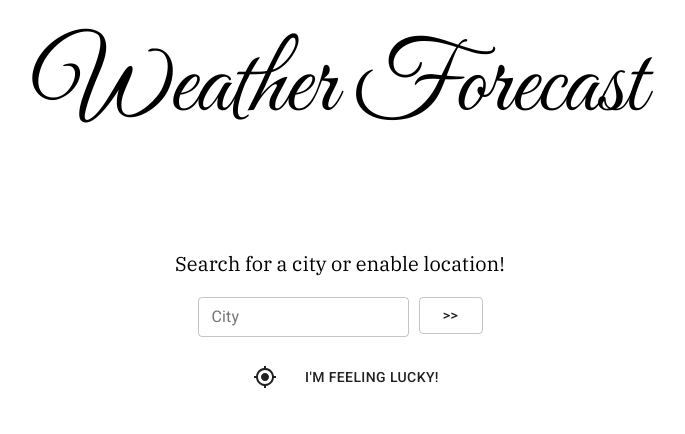
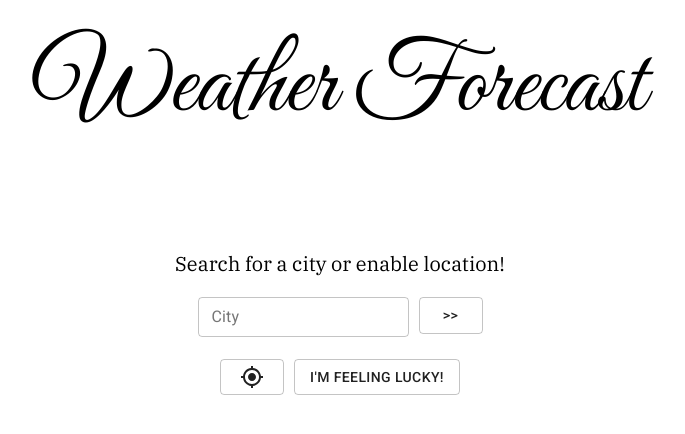
Before and after one commit to Ronak06/WeatherForecast, a React (Create React App) app: page / in a window 1280 px wide. Shown: the top 434 px of the page, without its empty margins (300-985 px from the left). Built offline with nearby package versions, Linux system fonts and the light colour scheme.

Commit message:
added full functionality to Im feeling lucky button

```diff
--- a/src/App.js
+++ b/src/App.js
@@ -99,8 +99,9 @@ class App extends React.Component {
   };
 
   imFeelingLucky = () => {
-    let coords = randomCoordinates({ fixed: 2 });
-    console.log(coords);
+    let coords = randomCoordinates({ fixed: 2 }).split(",");
+
+    this.getLocationName(coords[0] + "%2C%20" + coords[1]);
 
     axios({
       url: `https://cors-anywhere.herokuapp.com/https://api.darksky.net/forecast/${process.env.REACT_APP_DARK_API_KEY}/${coords}`,
@@ -139,10 +140,18 @@ class App extends React.Component {
                 >>
               </Button>
             </form>
-            <Button onClick={this.useGeolocation} style={{ marginTop: "25px" }}>
+            <Button
+              onClick={this.useGeolocation}
+              variant="outlined"
+              style={{ marginTop: "25px", marginRight: "10px" }}
+            >
               <MyLocationIcon />
             </Button>
-            <Button onClick={this.imFeelingLucky} style={{ marginTop: "25px" }}>
+            <Button
+              onClick={this.imFeelingLucky}
+              variant="outlined"
+              style={{ marginTop: "25px" }}
+            >
               I'm feeling lucky!
             </Button>
             <br />
@@ -176,10 +185,18 @@ class App extends React.Component {
                 >>
               </Button>
             </form>
-            <Button onClick={this.useGeolocation} style={{ marginTop: "25px" }}>
+            <Button
+              onClick={this.useGeolocation}
+              variant="outlined"
+              style={{ marginTop: "25px", marginRight: "10px" }}
+            >
               <MyLocationIcon />
             </Button>
-            <Button onClick={this.imFeelingLucky} style={{ marginTop: "25px" }}>
+            <Button
+              onClick={this.imFeelingLucky}
+              variant="outlined"
+              style={{ marginTop: "25px" }}
+            >
               I'm feeling lucky!
             </Button>
           </div>
--- a/src/components/Forecast.js
+++ b/src/components/Forecast.js
@@ -4,6 +4,7 @@ import ButtonGroup from "@material-ui/core/ButtonGroup";
 import { convertCtoF, convertFtoC } from "../helpers/converter.js";
 import WeatherIcon from "./WeatherIcon.js";
 import WeeklyForecast from "./WeeklyForecast";
+import { isUndefined } from "util";
 
 class Forecast extends React.Component {
   constructor(props) {
@@ -67,14 +68,16 @@ class Forecast extends React.Component {
   render() {
     const { currently, daily } = this.props.weather;
     const { temp, feels, min, max, isCel } = this.state;
-    const { formatted } = this.props.geography;
 
     console.log(this.props);
 
     return (
       <div>
         <h1>
-          {formatted} <br />
+          {isUndefined(this.props.geography)
+            ? "Location name not found"
+            : `${this.props.geography.formatted}`}{" "}
+          <br />
         </h1>
         <h2>
           <WeatherIcon icon={this.props.weather.currently.icon} />
```
